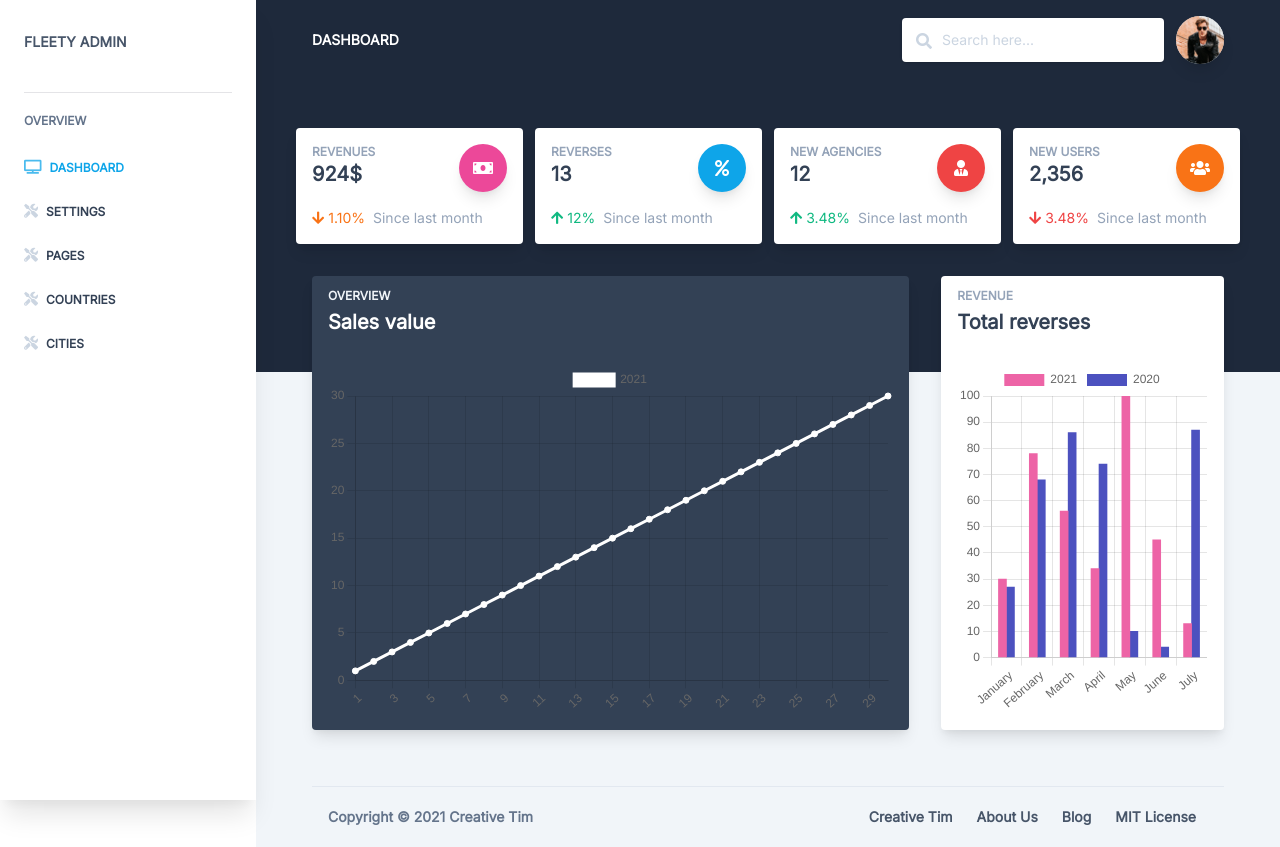
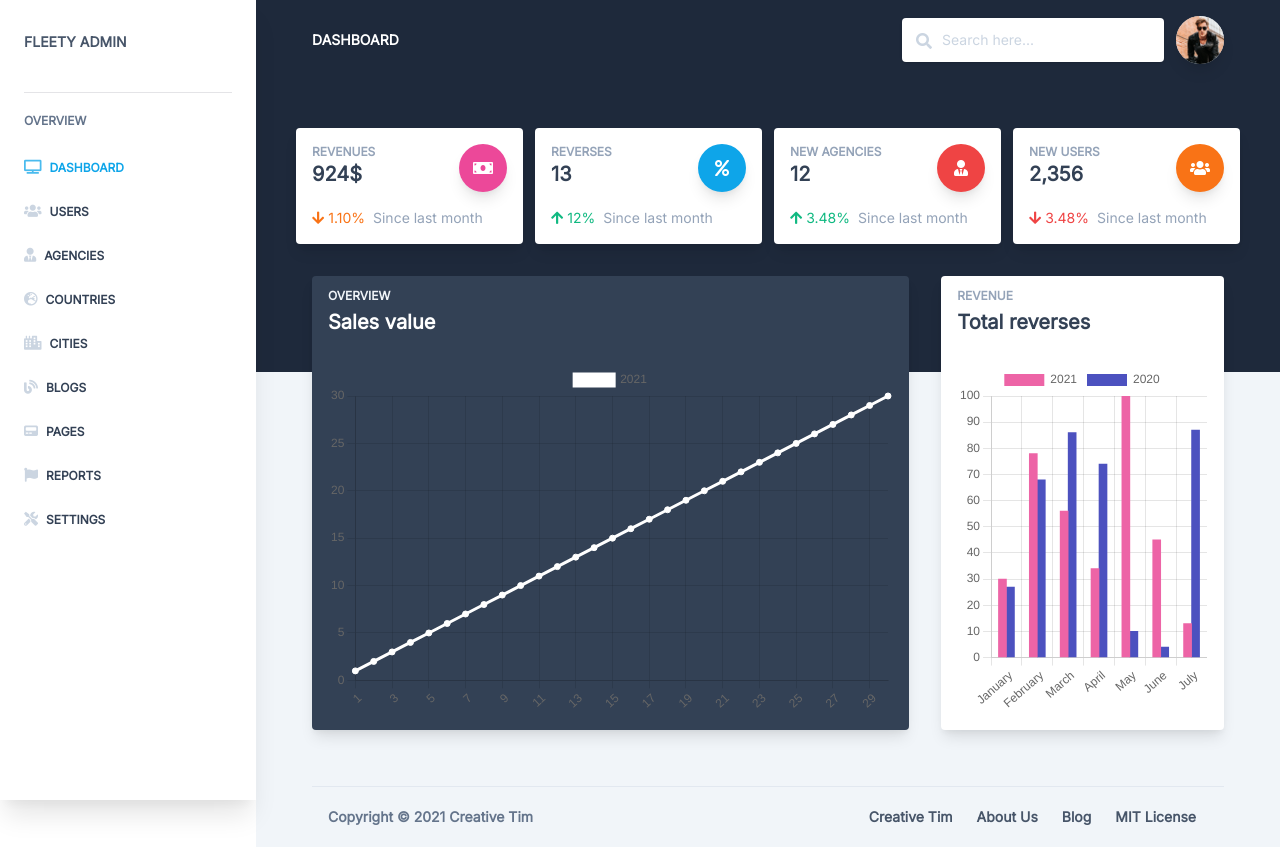
Before and after one commit to Web-Programming-Vip-Pro/travel-admin, a Next.js app: page /dashboard in a window 1280 px wide. Built offline with nearby package versions, Linux system fonts and the light colour scheme; no server answers; sample sign-in values are in the browser's storage; what @tailwindcss/typography would draw is missing.

Commit message:
feat(sidebar): update sidebar

```diff
--- a/src/components/Shared/Sidebar/Sidebar.js
+++ b/src/components/Shared/Sidebar/Sidebar.js
@@ -15,27 +15,51 @@ export default function Sidebar() {
       active: true,
     },
     {
-      title: 'Settings',
-      icon: 'fas fa-tools',
-      link: '/dashboard/settings',
+      title: 'Users',
+      icon: 'fas fa-users',
+      link: '/dashboard/users',
       active: false,
     },
     {
-      title: 'Pages',
-      icon: 'fas fa-tools',
-      link: '/dashboard/pages',
+      title: 'Agencies',
+      icon: 'fas fa-user-tie',
+      link: '/dashboard/Agencies',
       active: false,
     },
     {
       title: 'Countries',
-      icon: 'fas fa-tools',
+      icon: 'fas fa-globe-europe',
       link: '/dashboard/countries',
       active: false,
     },
     {
       title: 'Cities',
+      icon: 'fas fa-city',
+      link: '/dashboard/cities',
+      active: false,
+    },
+    {
+      title: 'Blogs',
+      icon: 'fas fa-blog',
+      link: '/dashboard/blogs',
+      active: false,
+    },
+    {
+      title: 'Pages',
+      icon: 'fas fa-pager',
+      link: '/dashboard/pages',
+      active: false,
+    },
+    {
+      title: 'Reports',
+      icon: 'fas fa-flag',
+      link: '/dashboard/reports',
+      active: false,
+    },
+    {
+      title: 'Settings',
       icon: 'fas fa-tools',
-      link: '/dashboard/cities',
+      link: '/dashboard/settings',
       active: false,
     },
   ])
@@ -97,7 +121,7 @@ export default function Sidebar() {
 
             <ul className="md:flex-col md:min-w-full flex flex-col list-none">
               {menus.map((menu, index) => (
-                <li key={index} className="items-center">
+                <li key={index} className="items-center hover:cursor-pointer">
                   <Link href={menu.link} passHref>
                     <p
                       className={`
```
